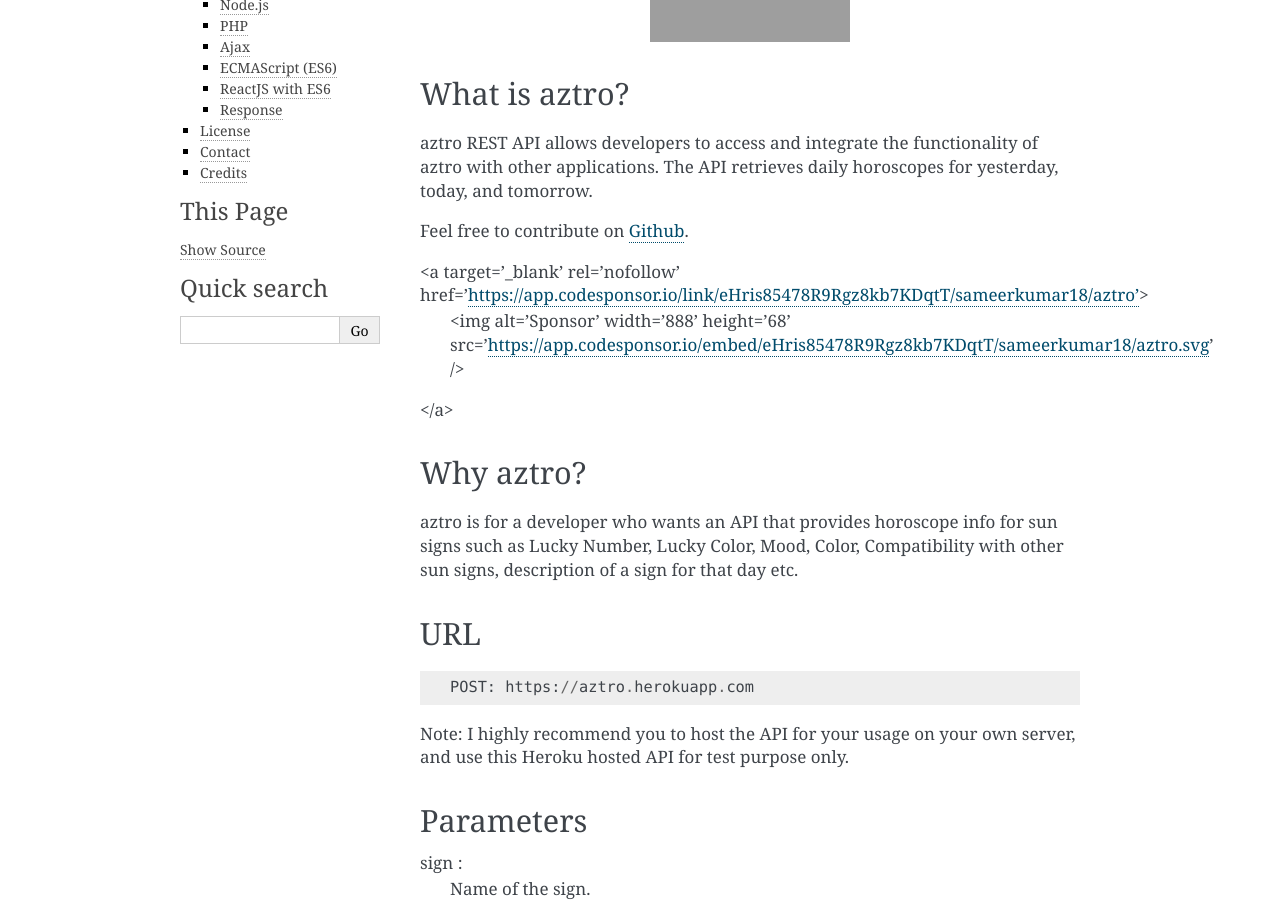
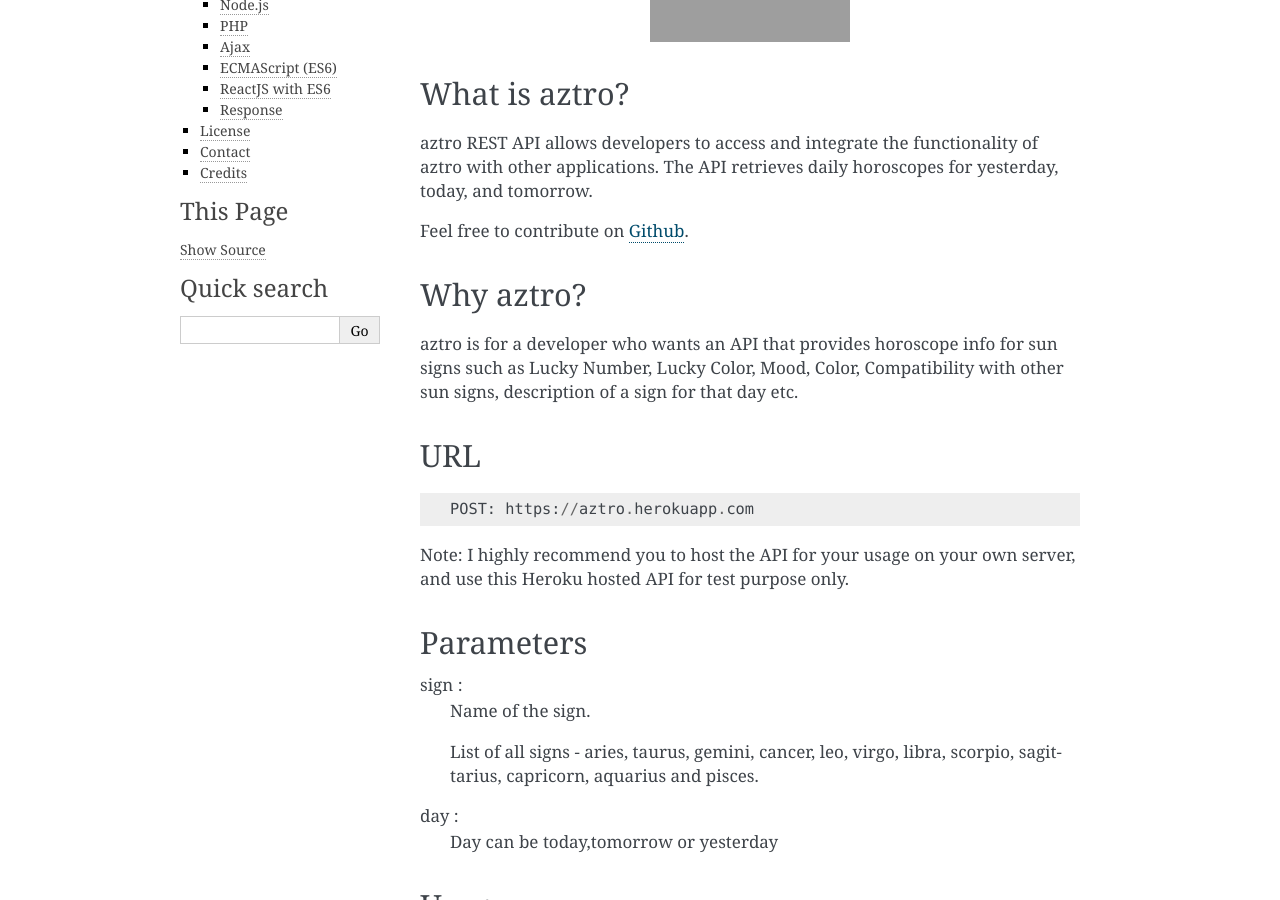
Before and after one commit to sameerkumar18/aztro, a Sphinx documentation site: the page built from docs/source/index.rst, in a window 1280 px wide and 900 px high, scrolled down 310 px. Built offline with Sphinx 7.4.7, drawn with Linux system fonts in a browser that asks for light colours; grey boxes are pictures that could not be loaded.

Commit message:
Update index.rst

```diff
--- a/docs/source/index.rst
+++ b/docs/source/index.rst
@@ -14,10 +14,6 @@ What is aztro?
 aztro REST API allows developers to access and integrate the functionality of aztro with other applications. The API retrieves daily horoscopes for yesterday, today, and tomorrow.
 
 Feel free to contribute on `Github <http://github.com/sameerkumar18/aztro>`_.
-
-<a target='_blank' rel='nofollow' href='https://app.codesponsor.io/link/eHris85478R9Rgz8kb7KDqtT/sameerkumar18/aztro'>
-  <img alt='Sponsor' width='888' height='68' src='https://app.codesponsor.io/embed/eHris85478R9Rgz8kb7KDqtT/sameerkumar18/aztro.svg' />
-</a>
 
 Why aztro?
 ==========
```
